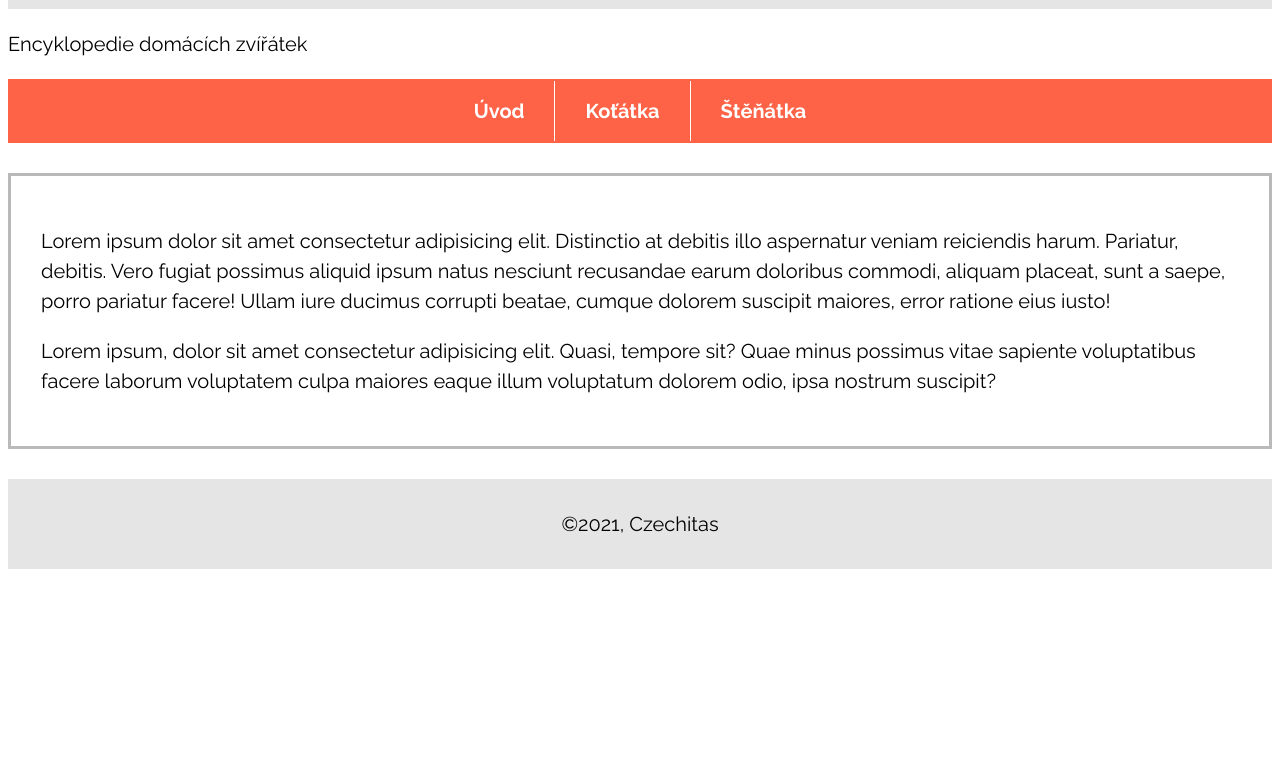
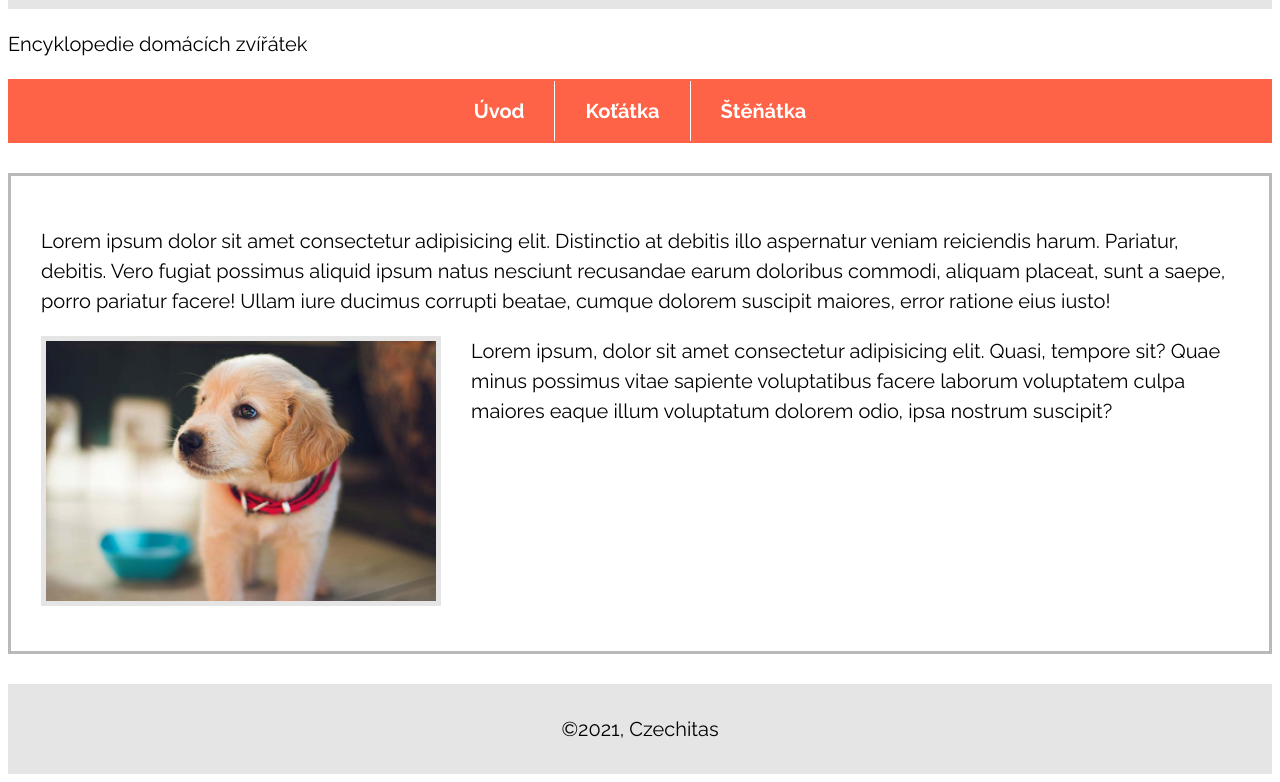
Before and after one commit to LydieCihakova88/M-j-prvn-web, an Eleventy site: page stenatka.html in a window 1280 px wide. Shown: the part 149-931 px from the top of the page. Before the commit the page ends 800 px from the top, so only its background shows below. Built offline with nearby package versions, Linux system fonts and the light colour scheme; Eleventy itself is replaced by a stand-in of ours; files that its build step writes are made by us from their sources.

Commit message:
image dog

```diff
--- a/stenatka.html
+++ b/stenatka.html
@@ -11,6 +11,9 @@ title: Štěnátka jsou nejlepší
   corrupti beatae, cumque dolorem suscipit maiores, error ratione eius iusto!
 </p>
 
+<img class="image image--left" src="/images/pes.jpg" alt="Pes" />
+
+<p>
   Lorem ipsum, dolor sit amet consectetur adipisicing elit. Quasi, tempore sit?
   Quae minus possimus vitae sapiente voluptatibus facere laborum voluptatem
   culpa maiores eaque illum voluptatum dolorem odio, ipsa nostrum suscipit?
```
